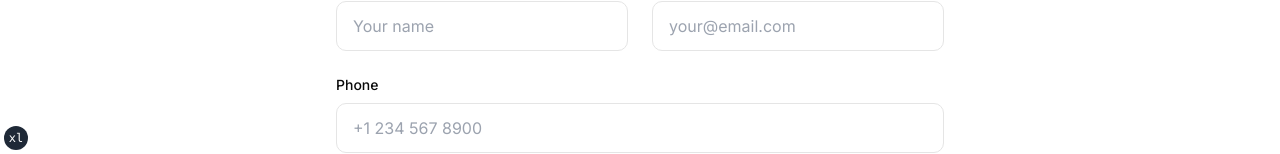
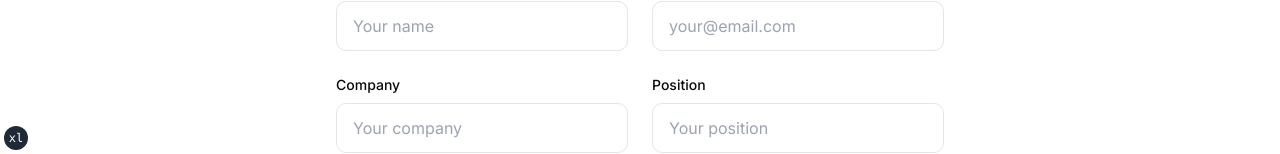
Before and after one commit to CMC-Consulting/dna-website, a Next.js app: page /en/contact in a window 1280 px wide. Shown: the part 646-800 px from the top of the page. Built offline with nearby package versions, Linux system fonts and the light colour scheme; no server answers; a web font is replaced by a local one.

Commit message:
feat: add company and position fields to ContactForm with translations

```diff
--- a/components/blocks/contact-form.tsx
+++ b/components/blocks/contact-form.tsx
@@ -61,6 +61,41 @@ export const ContactForm = () => {
             prefix="Email"
             field="email"
             errors={state.errors}
+          />
+        </div>
+
+        <div>
+          <label
+            htmlFor="company"
+            className="block text-sm font-medium mb-2"
+          >
+            {t("companyLabel")}
+          </label>
+          <input
+            type="text"
+            id="company"
+            name="company"
+            disabled={state.submitting}
+            autoComplete="organization"
+            className="w-full px-4 py-3 bg-background border border-input rounded-lg focus:outline-none focus:ring-2 focus:ring-ring focus:ring-offset-2 transition-all disabled:opacity-50 disabled:cursor-not-allowed"
+            placeholder={t("companyPlaceholder")}
+          />
+        </div>
+        <div>
+          <label
+            htmlFor="position"
+            className="block text-sm font-medium mb-2"
+          >
+            {t("positionLabel")}
+          </label>
+          <input
+            type="text"
+            id="position"
+            name="position"
+            disabled={state.submitting}
+            autoComplete="organization-title"
+            className="w-full px-4 py-3 bg-background border border-input rounded-lg focus:outline-none focus:ring-2 focus:ring-ring focus:ring-offset-2 transition-all disabled:opacity-50 disabled:cursor-not-allowed"
+            placeholder={t("positionPlaceholder")}
           />
         </div>
       </div>
--- a/i18n/messages/en.json
+++ b/i18n/messages/en.json
@@ -550,6 +550,10 @@
       "namePlaceholder": "Your name",
       "emailLabel": "Email",
       "emailPlaceholder": "your@email.com",
+      "companyLabel": "Company",
+      "companyPlaceholder": "Your company",
+      "positionLabel": "Position",
+      "positionPlaceholder": "Your position",
       "phoneLabel": "Phone",
       "phonePlaceholder": "+1 234 567 8900",
       "subjectLabel": "Subject",
--- a/i18n/messages/ja.json
+++ b/i18n/messages/ja.json
@@ -183,6 +183,10 @@
       "namePlaceholder": "お名前を入力",
       "emailLabel": "メールアドレス",
       "emailPlaceholder": "your@email.com",
+      "companyLabel": "会社名",
+      "companyPlaceholder": "会社名を入力",
+      "positionLabel": "役職",
+      "positionPlaceholder": "役職を入力",
       "phoneLabel": "電話番号",
       "phonePlaceholder": "+81 90 1234 5678",
       "subjectLabel": "件名",
--- a/i18n/messages/vi.json
+++ b/i18n/messages/vi.json
@@ -558,11 +558,15 @@
       "namePlaceholder": "Tên của bạn",
       "emailLabel": "Email",
       "emailPlaceholder": "email@example.com",
+      "companyLabel": "Công ty",
+      "companyPlaceholder": "Tên công ty",
+      "positionLabel": "Chức vụ",
+      "positionPlaceholder": "Chức vụ của bạn",
       "phoneLabel": "Số điện thoại",
       "phonePlaceholder": "+84 123 456 789",
       "subjectLabel": "Chủ đề",
       "subjectPlaceholder": "Tiêu đề",
-      "messageLabel": "Tin nhắn",
+      "messageLabel": "Nội dung cần tư vấn",
       "messagePlaceholder": "Hãy cho chúng tôi biết thêm...",
       "submit": "Gửi tin nhắn",
       "submitting": "Đang gửi...",
--- a/i18n/messages/zh.json
+++ b/i18n/messages/zh.json
@@ -183,6 +183,10 @@
       "namePlaceholder": "您的姓名",
       "emailLabel": "邮箱",
       "emailPlaceholder": "your@email.com",
+      "companyLabel": "公司",
+      "companyPlaceholder": "您的公司",
+      "positionLabel": "职位",
+      "positionPlaceholder": "您的职位",
       "phoneLabel": "电话",
       "phonePlaceholder": "+86 123 4567 8900",
       "subjectLabel": "主题",
```
